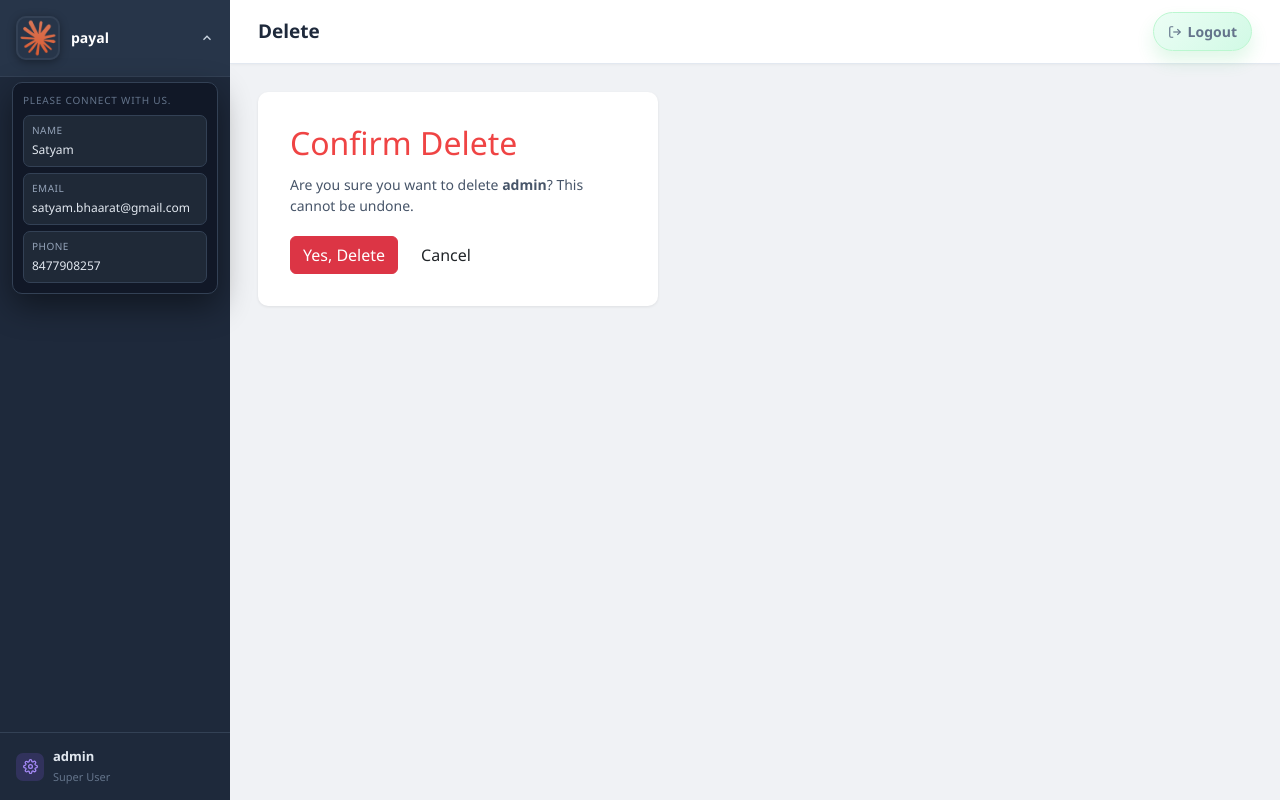
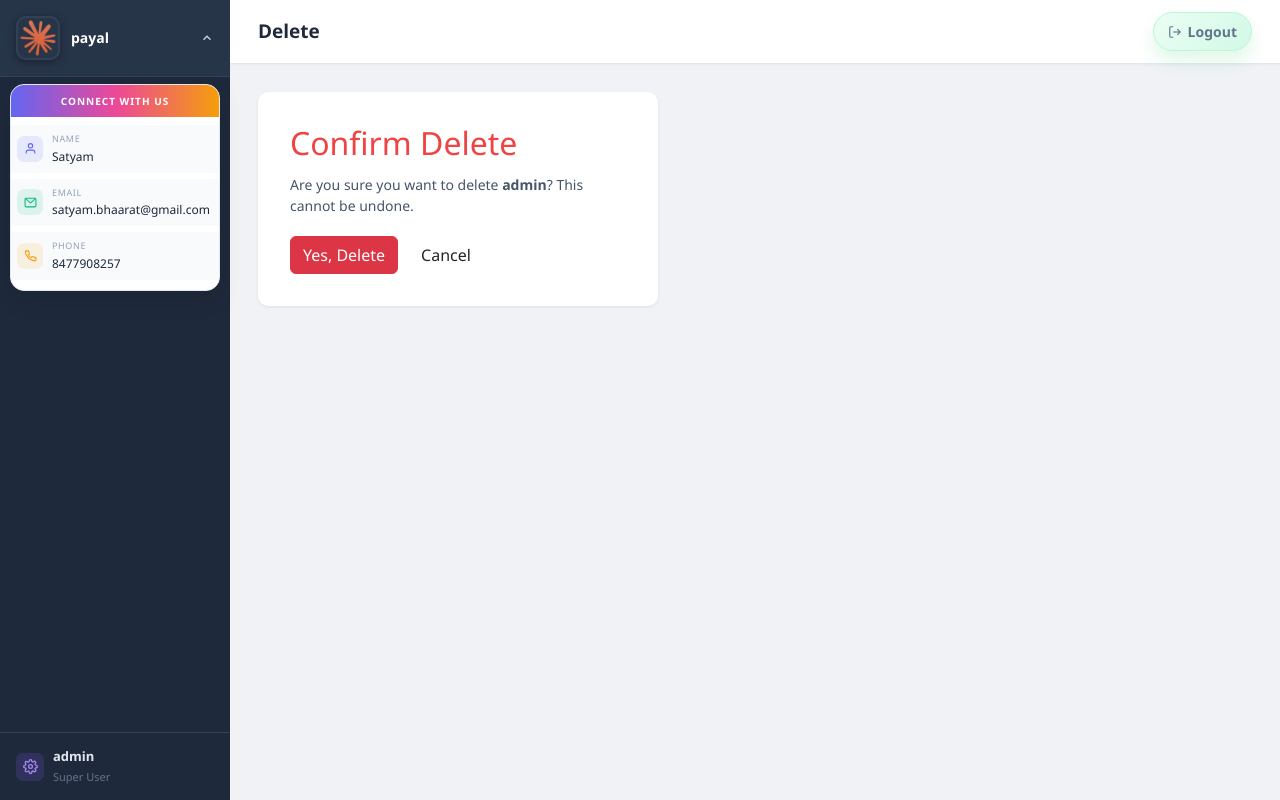
Before and after one commit to satyam0007-git/school_erp, a Django app: page /super/users/1/delete/ in a window 1280 px wide, after a click that opens the changed part. Run offline with Django 5.2, Linux system fonts and the light colour scheme; a user stored in the database is signed in; data comes from the database, SQL or seed files in the repository; both versions use the stored data as it was after the commit.

Commit message:
panal enhance

```diff
--- a/templates/base.html
+++ b/templates/base.html
@@ -27,26 +27,44 @@
   .sidebar .brand.open .brand-chevron { transform:rotate(180deg); color:#cbd5e1; }
   .sidebar .brand-menu {
     position:absolute;
-    top:calc(100% + 6px);
-    left:12px;
-    right:12px;
-    background:#111827;
-    border:1px solid #334155;
-    border-radius:10px;
-    box-shadow:0 12px 32px rgba(0,0,0,.45);
-    padding:10px;
+    top:calc(100% + 8px);
+    left:10px;
+    right:10px;
+    background:#ffffff;
+    border:1px solid #e2e8f0;
+    border-radius:14px;
+    box-shadow:0 8px 24px rgba(0,0,0,.10);
+    padding:0 0 10px 0;
     z-index:130;
     opacity:0;
-    transform:translateY(-6px);
+    transform:translateY(-8px);
     pointer-events:none;
-    transition:opacity .18s, transform .18s;
+    transition:opacity .2s, transform .2s;
+    overflow:hidden;
   }
   .sidebar .brand.open .brand-menu { opacity:1; transform:translateY(0); pointer-events:auto; }
-  .sidebar .brand-menu-title { font-size:10px; letter-spacing:.08em; text-transform:uppercase; color:#64748b; margin-bottom:7px; }
-  .sidebar .brand-menu-item { padding:7px 8px; border-radius:7px; background:#1f2937; border:1px solid #334155; margin-bottom:6px; }
+  .sidebar .brand-menu-title {
+    font-size:10px; letter-spacing:.1em; text-transform:uppercase; font-weight:700;
+    background:linear-gradient(90deg,#6366f1,#ec4899,#f59e0b);
+    color:#fff; padding:9px 12px 8px; margin-bottom:8px;
+    text-align:center;
+  }
+  .sidebar .brand-menu-item {
+    display:flex; align-items:center; gap:9px;
+    padding:7px 6px; margin:0 0 6px; border-radius:0;
+    background:#f8fafc;
+    transition:background .15s;
+  }
   .sidebar .brand-menu-item:last-child { margin-bottom:0; }
-  .sidebar .brand-menu-label { font-size:10px; text-transform:uppercase; letter-spacing:.05em; color:#94a3b8; margin-bottom:3px; }
-  .sidebar .brand-menu-value { font-size:12px; color:#e2e8f0; word-break:break-word; }
+  .sidebar .brand-menu-icon {
+    width:26px; height:26px; border-radius:7px; display:flex; align-items:center; justify-content:center; flex-shrink:0;
+  }
+  .sidebar .brand-menu-item:nth-child(2) .brand-menu-icon { background:rgba(99,102,241,.12); color:#6366f1; }
+  .sidebar .brand-menu-item:nth-child(3) .brand-menu-icon { background:rgba(16,185,129,.12); color:#10b981; }
+  .sidebar .brand-menu-item:nth-child(4) .brand-menu-icon { background:rgba(245,158,11,.12); color:#f59e0b; }
+  .sidebar .brand-menu-text { min-width:0; }
+  .sidebar .brand-menu-label { font-size:9px; text-transform:uppercase; letter-spacing:.07em; color:#94a3b8; margin-bottom:2px; }
+  .sidebar .brand-menu-value { font-size:12px; color:#1e293b; word-break:break-word; font-weight:500; }
 
   .sidebar nav { flex:1; padding:8px 0; overflow-y:auto; }
   .sidebar nav a { display:flex; align-items:center; gap:10px; padding:8px 12px; margin:2px 8px; color:#94a3b8; text-decoration:none; font-size:13.5px; border-radius:9px; border-left:none; transition:all .15s; }
@@ -161,18 +179,33 @@
       </div>
     </button>
     <div class="brand-menu" id="brand-profile-menu">
-      <div class="brand-menu-title">Please connect with us.</div>
+      <div class="brand-menu-title">Connect with us</div>
       <div class="brand-menu-item">
+        <div class="brand-menu-icon">
+          <svg width="13" height="13" fill="none" stroke="currentColor" stroke-width="2" viewBox="0 0 24 24"><path d="M20 21v-2a4 4 0 0 0-4-4H8a4 4 0 0 0-4 4v2"/><circle cx="12" cy="7" r="4"/></svg>
+        </div>
+        <div class="brand-menu-text">
           <div class="brand-menu-label">Name</div>
           <div class="brand-menu-value">{{ app_settings.superuser_name|default:'Not set' }}</div>
         </div>
+      </div>
       <div class="brand-menu-item">
+        <div class="brand-menu-icon">
+          <svg width="13" height="13" fill="none" stroke="currentColor" stroke-width="2" viewBox="0 0 24 24"><rect x="2" y="4" width="20" height="16" rx="2"/><polyline points="2,4 12,13 22,4"/></svg>
+        </div>
+        <div class="brand-menu-text">
           <div class="brand-menu-label">Email</div>
           <div class="brand-menu-value">{{ app_settings.superuser_email|default:'Not set' }}</div>
         </div>
+      </div>
       <div class="brand-menu-item">
+        <div class="brand-menu-icon">
+          <svg width="13" height="13" fill="none" stroke="currentColor" stroke-width="2" viewBox="0 0 24 24"><path d="M22 16.92v3a2 2 0 0 1-2.18 2A19.79 19.79 0 0 1 11.37 19a19.45 19.45 0 0 1-5-5 19.79 19.79 0 0 1-3.93-8.45A2 2 0 0 1 4.11 3.5h3a2 2 0 0 1 2 1.72 12.84 12.84 0 0 0 .7 2.81 2 2 0 0 1-.45 2.11L8.09 11a16 16 0 0 0 5 5l1.27-1.27a2 2 0 0 1 2.11-.45 12.84 12.84 0 0 0 2.81.7A2 2 0 0 1 21 16.92z"/></svg>
+        </div>
+        <div class="brand-menu-text">
           <div class="brand-menu-label">Phone</div>
           <div class="brand-menu-value">{{ app_settings.superuser_phone|default:'Not set' }}</div>
+        </div>
       </div>
     </div>
   </div>
```
Also changed, not shown: db.sqlite3. Lines whose indentation alone changed are shown as unchanged.
